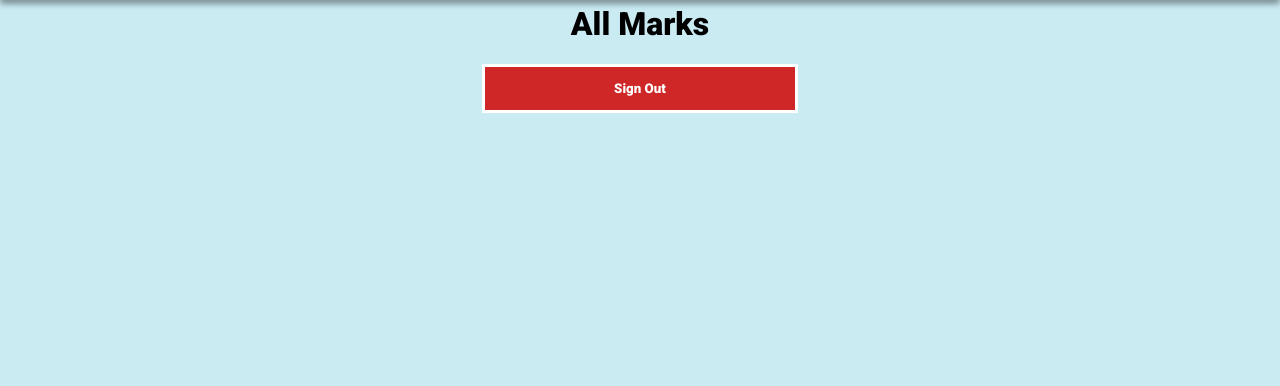
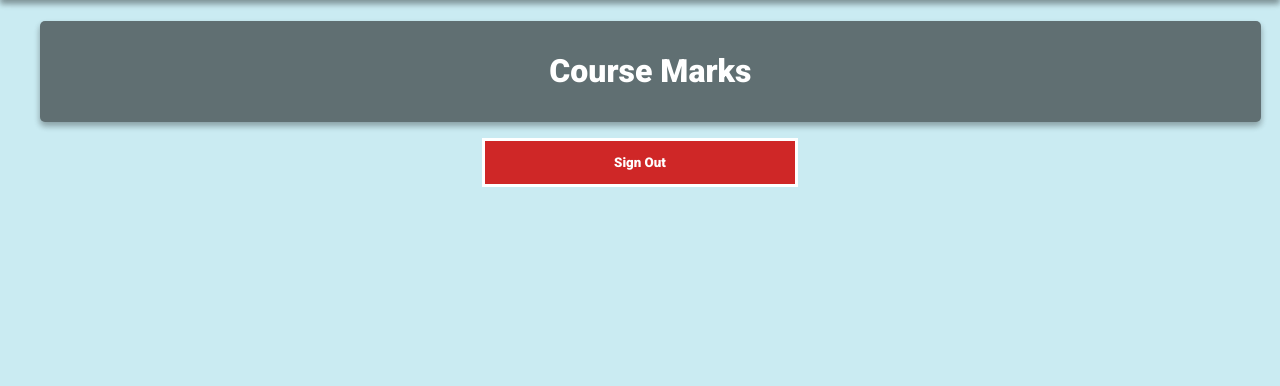
Before and after one commit to ismailmohammad/cscb20-a3, a PHP site: page /allgrades.php in a window 1280 px wide. Shown: the part 55-441 px from the top of the page. Run offline with PHP 8.4, Linux system fonts and the light colour scheme; the visitor is signed in with stand-in values (Sample User, id 1); data that the repository does not hold is empty.

Commit message:
allgrades

```diff
--- a/allgrades.php
+++ b/allgrades.php
@@ -95,13 +95,18 @@ while($row = mysqli_fetch_array($retval, MYSQLI_NUM))
     <div class="center">
       <?php
 				print <<< END
-				<h1>All Marks</h1>
+				<div id="title-panel" class="fullwidth-panel lightpink" style="background-color: #606F72;">
+        <div class="center" style="color: white;">
+          <h1>Course Marks<h1>
+        </div>
+      </div>
 END;
 				$students = count($studentnames);
 				$marksnum = count($marks);
 				for($i = 0; $i < $students; $i++)
 				{
 					print <<< END
+					<div class="panel lightpink">
 					<h2>$studentnames[$i] (Username: $usernames[$i])'s Marks</h2>
 END;
 					for($j = 0; $j < $marksnum; $j++)
@@ -113,6 +118,7 @@ END;
 END;
 						}
 					}
+					echo '</div>';
 				}
      // Signout Button
 				print <<< END
```
Also changed, not shown: index.php (+5 -6 lines), placeholdindex.html (+5 -5 lines).
